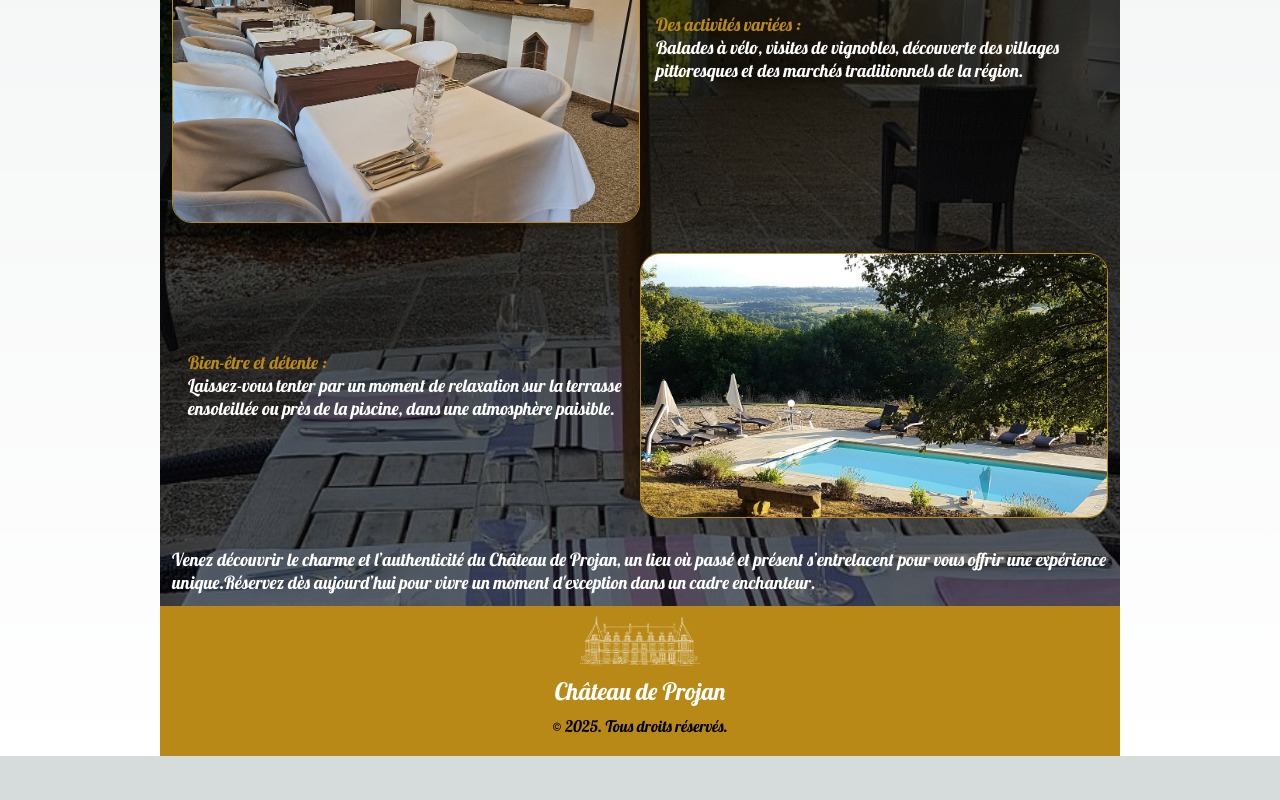
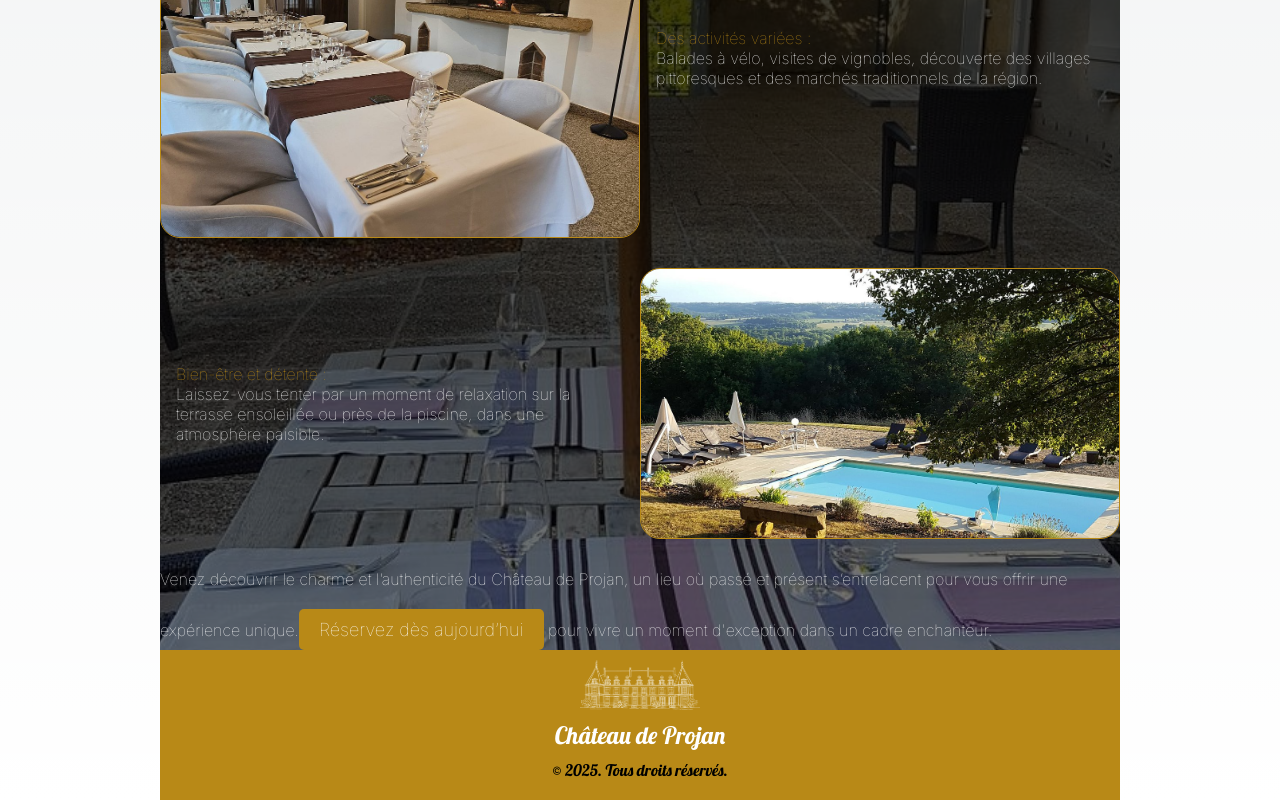
Before and after one commit to AdrienW86/Projan, a Next.js app: page / in a window 1280 px wide. Shown: the part 2487-3287 px from the top of the page. Before the commit the page ends 3243 px from the top, so only its background shows below. Built offline with nearby package versions, Linux system fonts and the light colour scheme.

Commit message:
mise en forme

```diff
--- a/components/Description/description.module.css
+++ b/components/Description/description.module.css
@@ -1,3 +1,7 @@
+.description {
+  padding: 0;
+}
+
 .box {
   z-index: 2;
   background-color: #b88917;
@@ -30,15 +34,12 @@
   height: auto;
 }
 
-.article, .intro {
+.intro {
   padding: 12px;
   color: rgb(0, 0, 0);
   font-family: 'Lobster', sans-serif;
   font-weight: lighter;
   font-size: 18px;
-}
-
-.intro {
   overflow: hidden;
 }
 
@@ -52,6 +53,32 @@
   height: auto;
   color: #ffffff;
   font-weight: lighter;
+}
+
+.articleContent {
+  position: relative;
+  z-index: 1;
+  padding: 20px;
+}
+
+.articleContainer {
+  position: relative;
+  width: 100%;
+  min-height: 100vh;
+  overflow: hidden;
+}
+
+.background {
+  position: fixed;
+  top: 0;
+  left: 0;
+  width: 100%;
+  height: 100%;
+  background-image: linear-gradient(rgba(0, 0, 0, 0.8), rgba(0, 0, 0, 0.5)), url('/image4.jpg');
+  background-repeat: no-repeat;
+  background-size: cover;
+  background-position: center;
+  z-index: -1;
 }
 
 .li {
@@ -73,7 +100,6 @@
   top: 10%;
   border: 1px solid #b88917;
   border-radius: 20px;
-
 }
 
 .p {
@@ -84,3 +110,19 @@
   flex-direction: column;
   justify-content: center;
 }
+
+.ctaButton {
+  display: inline-block;
+  padding: 10px 20px;
+  background-color: #b88917;
+  color: white;
+  font-size: 18px;
+  text-decoration: none;
+  border-radius: 5px;
+  margin-top: 20px;
+  transition: background-color 0.3s;
+}
+
+.ctaButton:hover {
+  background-color: #9a7113;
+}
```
Lines whose indentation alone changed are shown as unchanged.
